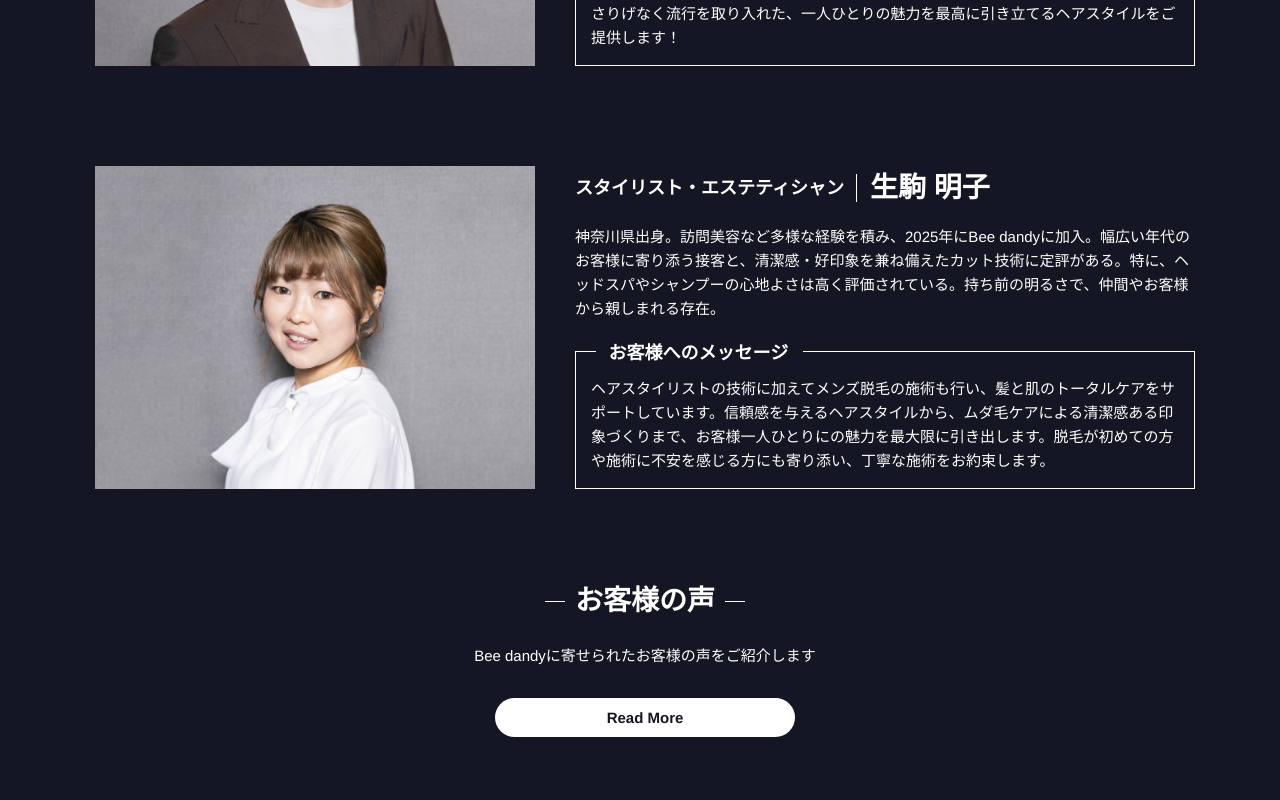
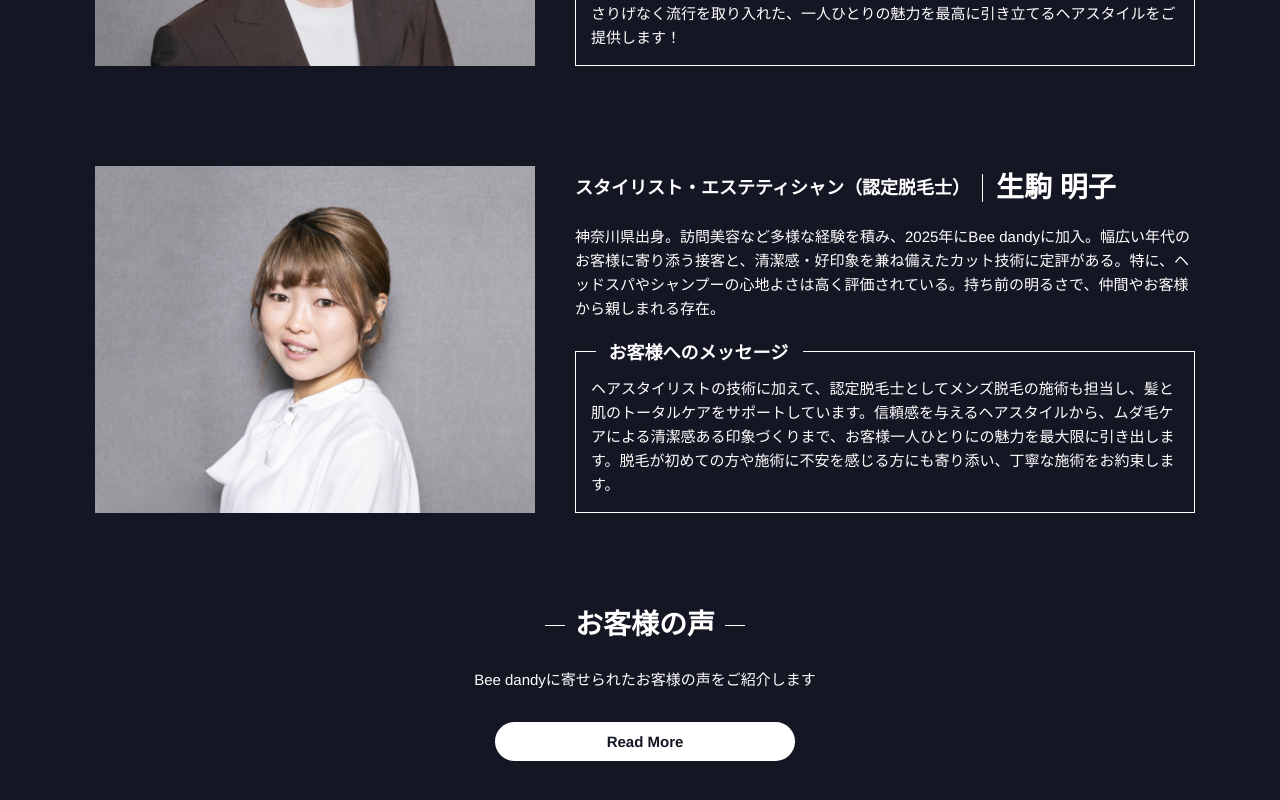
Before and after one commit to kamy0042/bee_group_web, a Next.js app: page /staff in a window 1280 px wide. Shown: the part 1543-2343 px from the top of the page. Built offline with nearby package versions, Linux system fonts and the light colour scheme.

Commit message:
スタッフ情報更新

```diff
--- a/pages/staff/index.tsx
+++ b/pages/staff/index.tsx
@@ -83,10 +83,10 @@ function Staff() {
             <div className={styles.staff}>
               <StaffProfile
                 className="ikoma"
-                position="スタイリスト・エステティシャン"
+                position="スタイリスト・エステティシャン（認定脱毛士）"
                 staffName="生駒 明子"
                 profile="神奈川県出身。訪問美容など多様な経験を積み、2025年にBee dandyに加入。幅広い年代のお客様に寄り添う接客と、清潔感・好印象を兼ね備えたカット技術に定評がある。特に、ヘッドスパやシャンプーの心地よさは高く評価されている。持ち前の明るさで、仲間やお客様から親しまれる存在。"
-                message="ヘアスタイリストの技術に加えてメンズ脱毛の施術も行い、髪と肌のトータルケアをサポートしています。信頼感を与えるヘアスタイルから、ムダ毛ケアによる清潔感ある印象づくりまで、お客様一人ひとりにの魅力を最大限に引き出します。脱毛が初めての方や施術に不安を感じる方にも寄り添い、丁寧な施術をお約束します。"
+                message="ヘアスタイリストの技術に加えて、認定脱毛士としてメンズ脱毛の施術も担当し、髪と肌のトータルケアをサポートしています。信頼感を与えるヘアスタイルから、ムダ毛ケアによる清潔感ある印象づくりまで、お客様一人ひとりにの魅力を最大限に引き出します。脱毛が初めての方や施術に不安を感じる方にも寄り添い、丁寧な施術をお約束します。"
               />
             </div>
           </section>
```
